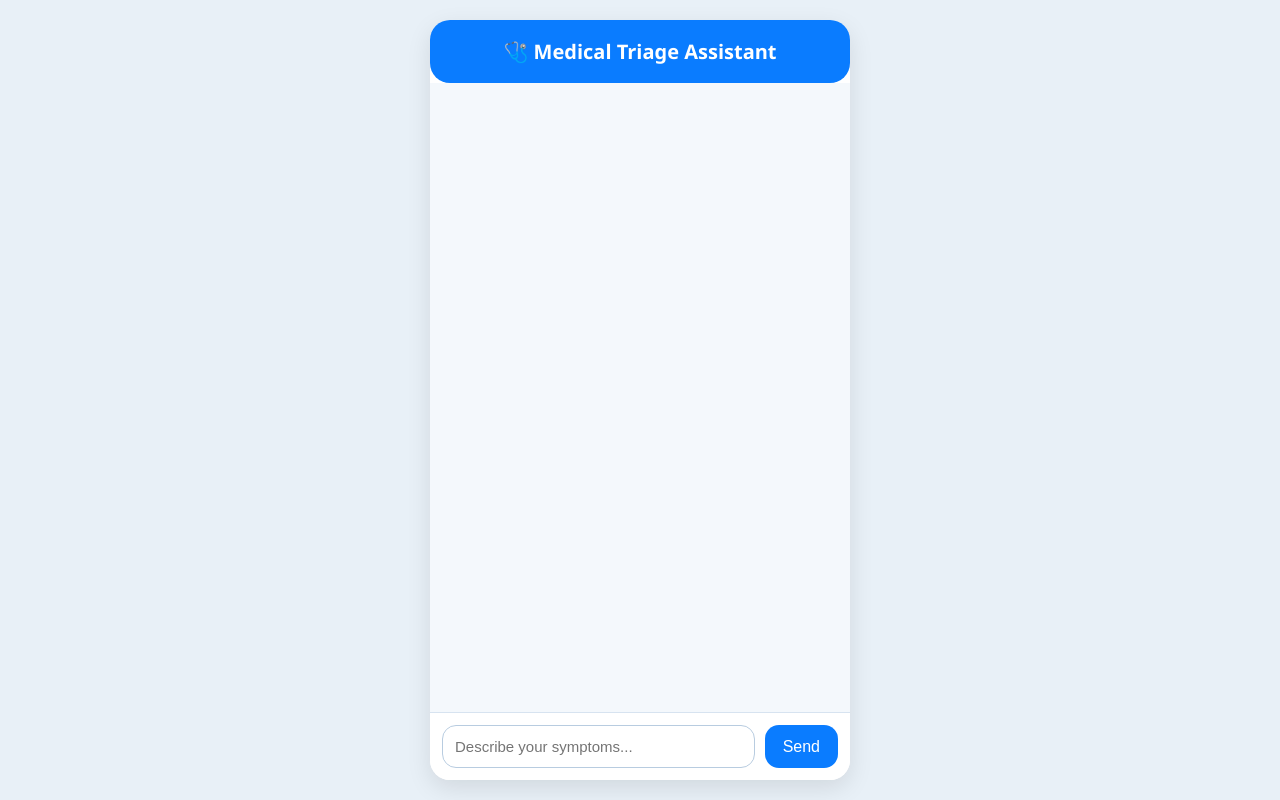
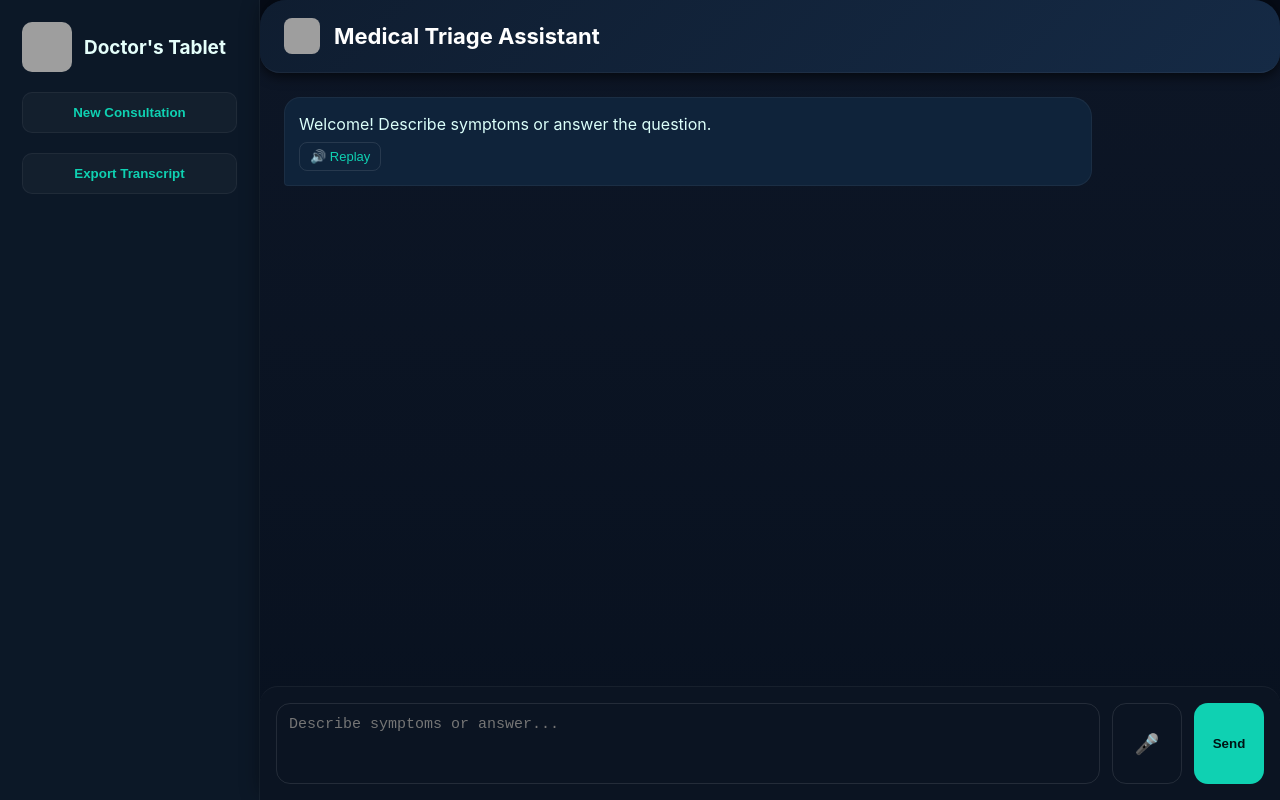
Before and after one commit to amjade699/healthcare-assistance, a plain HTML site: page index.html in a window 1280 px wide. Drawn offline with Linux system fonts and the light colour scheme; grey boxes are pictures that could not be loaded.

Commit message:
Updated project files

```diff
--- a/index.html
+++ b/index.html
@@ -1,167 +1,382 @@
-<!DOCTYPE html>
+<!doctype html>
 <html lang="en">
 <head>
-<meta charset="UTF-8" />
-<meta name="viewport" content="width=device-width, initial-scale=1.0" />
-<title>Medical Triage Assistant</title>
-
-<style>
-    body {
-        margin: 0;
-        font-family: "Segoe UI", Arial, sans-serif;
-        background: #e8f0f7;
-        display: flex;
-        justify-content: center;
-        align-items: center;
-        height: 100vh;
+  <meta charset="utf-8" />
+  <title>Doctor's Tablet — Medical Triage</title>
+  <meta name="viewport" content="width=device-width,initial-scale=1" />
+  <style>
+    :root {
+      --bg: #060c18;
+      --panel: #0d1626;
+      --panel-light: #132033;
+      --muted: #9fb0c8;
+      --accent: #0fd1b2;
+      --danger: #ff6b6b;
+      --glass: rgba(255,255,255,0.03);
+      --maxw: 1400px;
     }
 
-    .chat-wrapper {
-        width: 100%;
-        max-width: 420px;
-        height: 95vh;
-        background: white;
-        border-radius: 20px;
-        box-shadow: 0 8px 25px rgba(0, 0, 0, 0.1);
-        display: flex;
-        flex-direction: column;
-        overflow: hidden;
+    html,body {
+      margin:0;
+      height:100%;
+      background: var(--bg);
+      font-family: Inter, sans-serif;
     }
 
-    .header {
-        background: #0a7cff;
-        padding: 18px;
-        text-align: center;
-        color: white;
-        font-size: 20px;
-        font-weight: 600;
-        border-bottom-left-radius: 20px;
-        border-bottom-right-radius: 20px;
+    /* MAIN GRID */
+    .shell {
+      width:100%;
+      max-width:var(--maxw);
+      margin:0 auto;
+      display:grid;
+      grid-template-columns:260px auto;
+      height:100vh;
+      overflow:hidden;
     }
 
-    .chat-box {
-        flex: 1;
-        overflow-y: auto;
-        padding: 20px;
-        background: #f4f8fc;
+    /* ------------------------ SIDEBAR ------------------------ */
+    .sidebar{
+      background:#0c1827;
+      border-right:1px solid rgba(255,255,255,0.05);
+      padding:22px;
+      display:flex;
+      flex-direction:column;
+      gap:20px;
+    }
+    .brand{
+      display:flex;
+      align-items:center;
+      gap:12px;
+    }
+    .brand img{
+      width:50px;
+      height:50px;
+      border-radius:10px;
+    }
+    .brand h1{
+      color:#e5fffb;
+      margin:0;
+      font-size:19px;
+      font-weight:700;
+    }
+    .btn{
+      padding:12px;
+      border-radius:10px;
+      background:var(--glass);
+      color:var(--accent);
+      border:1px solid rgba(255,255,255,0.05);
+      cursor:pointer;
+      font-weight:600;
     }
 
-    .bubble {
-        max-width: 75%;
-        padding: 12px 16px;
-        border-radius: 18px;
-        margin-bottom: 14px;
-        font-size: 15px;
-        line-height: 1.4;
-        animation: fadeIn 0.2s ease-in;
+    /* ------------------------ MAIN PANEL ------------------------ */
+    .panel{
+      display:flex;
+      flex-direction:column;
+      height:100vh;
+      background:linear-gradient(180deg,#0d1626,#08111f);
+      border-top-left-radius:26px;
+      border-top-right-radius:26px;
+      overflow:hidden;
+      box-shadow:0 -6px 20px rgba(0,0,0,0.4);
     }
 
-    .bot {
-        background: #ffffff;
-        color: #333;
-        border: 1px solid #d4e1f1;
-        box-shadow: 0 2px 6px rgba(0,0,0,0.05);
+    /* Curved mobile-like header */
+    .topbar{
+      padding:18px 24px;
+      color:white;
+      border-bottom:1px solid rgba(255,255,255,0.05);
+      font-size:22px;
+      font-weight:700;
+      display:flex;
+      align-items:center;
+      gap:14px;
+      background:linear-gradient(135deg,#0f1d30,#152a45);
+      border-bottom-left-radius:20px;
+      border-bottom-right-radius:20px;
+      box-shadow:0 4px 12px rgba(0,0,0,0.6);
     }
 
-    .user {
-        background: #0a7cff;
-        color: white;
-        margin-left: auto;
-        border-bottom-right-radius: 4px;
+    .topbar img{
+      width:36px;
+      height:36px;
+      border-radius:8px;
     }
 
-    @keyframes fadeIn {
-        from { opacity: 0; transform: translateY(5px); }
-        to   { opacity: 1; transform: translateY(0); }
+    /* ------------------------ CHAT ZONE ------------------------ */
+    .chat{
+      flex:1;
+      overflow-y:auto;
+      padding:24px;
+      display:flex;
+      flex-direction:column;
+      gap:16px;
     }
 
-    .input-area {
-        padding: 12px;
-        background: #ffffff;
-        border-top: 1px solid #d7e3f0;
-        display: flex;
-        gap: 10px;
+    .msg{
+      max-width:80%;
+      padding:14px;
+      border-radius:16px;
+      font-size:16px;
+      line-height:1.5;
     }
 
-    .input-area input {
-        flex-grow: 1;
-        padding: 12px;
-        border-radius: 14px;
-        border: 1px solid #b8cce0;
-        font-size: 15px;
-        outline: none;
+    .user{
+      margin-left:auto;
+      background:var(--accent);
+      color:#00332e;
+      border-bottom-right-radius:4px;
+      border-top-left-radius:20px;
     }
 
-    .send-btn {
-        background: #0a7cff;
-        color: white;
-        border: none;
-        padding: 0 18px;
-        border-radius: 14px;
-        font-size: 16px;
-        cursor: pointer;
+    .bot{
+      background:#0f233a;
+      border:1px solid rgba(255,255,255,0.05);
+      color:#dbfffa;
+      border-bottom-left-radius:4px;
+      border-top-right-radius:20px;
     }
 
-    .send-btn:hover {
-        background: #005fcc;
+    .replay{
+      margin-top:6px;
+      padding:6px 10px;
+      background:transparent;
+      border:1px solid rgba(255,255,255,0.1);
+      border-radius:8px;
+      cursor:pointer;
+      color:var(--accent);
+      font-size:13px;
     }
 
+    /* ------------------------ FOOTER ------------------------ */
+    .footer{
+      display:flex;
+      gap:12px;
+      padding:16px;
+      border-top:1px solid rgba(255,255,255,0.05);
+      background:#0b1422;
+      border-top-left-radius:18px;
+      border-top-right-radius:18px;
+    }
+
+    #prompt{
+      flex:1;
+      min-height:55px;
+      background:transparent;
+      border:1px solid rgba(255,255,255,0.1);
+      border-radius:14px;
+      color:white;
+      padding:12px;
+      font-size:15px;
+      resize:none;
+    }
+
+    #sendBtn, #micBtn{
+      padding:14px;
+      border-radius:14px;
+      cursor:pointer;
+      font-weight:600;
+      width:70px;
+      text-align:center;
+    }
+
+    #sendBtn{
+      background:var(--accent);
+      color:#001414;
+      border:none;
+    }
+
+    #micBtn{
+      background:transparent;
+      border:1px solid rgba(255,255,255,0.1);
+      color:var(--accent);
+      font-size:20px;
+    }
+
+    /* Loading dots */
     .loading {
-        font-style: italic;
-        color: #555;
+      width: 14px;
+      height: 14px;
+      border-radius: 50%;
+      background: var(--accent);
+      animation: pulse 0.8s infinite alternate;
+      margin-left: 10px;
     }
-</style>
+
+    @keyframes pulse {
+      from { transform: scale(0.5); opacity:0.3; }
+      to { transform: scale(1); opacity:1; }
+    }
+
+    @media(max-width:900px){
+      .shell{ grid-template-columns:1fr; }
+      .sidebar{ display:none; }
+      .panel{ border-radius:0; }
+    }
+  </style>
 </head>
 
 <body>
+<div class="shell">
 
-<div class="chat-wrapper">
-    <div class="header">🩺 Medical Triage Assistant</div>
+  <!-- SIDEBAR -->
+  <aside class="sidebar">
+    <div class="brand">
+      <img src="https://cdn-icons-png.flaticon.com/512/2966/2966486.png">
+      <h1>Doctor's Tablet</h1>
+    </div>
 
-    <div id="chatBox" class="chat-box"></div>
+    <button class="btn" id="newConBtn">New Consultation</button>
+    <button class="btn" id="downloadBtn">Export Transcript</button>
+  </aside>
 
-    <div class="input-area">
-        <input id="userInput" placeholder="Describe your symptoms..." />
-        <button class="send-btn" onclick="sendMessage()">Send</button>
+  <!-- MAIN PANEL -->
+  <main class="panel">
+
+    <!-- HEADER WITH HOSPITAL LOGO -->
+    <div class="topbar">
+      <img src="https://cdn-icons-png.flaticon.com/512/1484/1484841.png">
+      Medical Triage Assistant
     </div>
+
+    <div id="chat" class="chat"></div>
+
+    <div class="footer">
+      <textarea id="prompt" placeholder="Describe symptoms or answer..."></textarea>
+      <button id="micBtn">🎤</button>
+      <button id="sendBtn">Send</button>
+    </div>
+  </main>
 </div>
 
 <script>
-const chatBox = document.getElementById("chatBox");
-const input = document.getElementById("userInput");
+/* ELEMENTS */
+const chat=document.getElementById("chat");
+const promptBox=document.getElementById("prompt");
+const sendBtn=document.getElementById("sendBtn");
+const micBtn=document.getElementById("micBtn");
+const newConBtn=document.getElementById("newConBtn");
+const downloadBtn=document.getElementById("downloadBtn");
 
-function addMessage(text, sender) {
-    let div = document.createElement("div");
-    div.classList.add("bubble", sender);
-    div.innerText = text;
-    chatBox.appendChild(div);
-    chatBox.scrollTop = chatBox.scrollHeight;
+let messagesLocal=[];
+
+/* CLEAN TEXT */
+function cleanOutput(text){
+  return text
+    .replace(/\(type:.*?\)/gi,"")
+    .replace(/Q:\s*/gi,"")
+    .replace(/\\n/g," ")
+    .replace(/\s\s+/g," ")
+    .trim();
 }
 
-async function sendMessage() {
-    const message = input.value.trim();
-    if (!message) return;
+/* ADD USER */
+function pushUser(t){
+  messagesLocal.push({role:"user",content:t});
+  const m=document.createElement("div");
+  m.className="msg user";
+  m.textContent=t;
+  chat.appendChild(m);
+  chat.scrollTop=chat.scrollHeight;
+}
 
-    addMessage(message, "user");
-    input.value = "";
+/* ADD BOT */
+function pushBot(t){
+  const clean=cleanOutput(t);
+  messagesLocal.push({role:"assistant",content:clean});
 
-    // Show typing indicator
-    let loading = document.createElement("div");
-    loading.classList.add("bubble", "bot", "loading");
-    loading.innerText = "Typing...";
-    chatBox.appendChild(loading);
-    chatBox.scrollTop = chatBox.scrollHeight;
+  const m=document.createElement("div");
+  m.className="msg bot";
 
-    // Call backend
-    const form = new FormData();
-    form.append("prompt", message);
+  const tx=document.createElement("div");
+  tx.textContent=clean;
+  m.appendChild(tx);
 
-    const res = await fetch("/llm", { method: "POST", body: form });
-    const data = await res.text();
+  const replay=document.createElement("button");
+  replay.className="replay";
+  replay.textContent="🔊 Replay";
+  replay.onclick=()=>playTTS();
+  m.appendChild(replay);
 
-    loading.remove();
-    addMessage(data, "bot");
+  chat.appendChild(m);
+  chat.scrollTop=chat.scrollHeight;
 }
+
+/* LOADING */
+function showLoading(){
+  const bubble=document.createElement("div");
+  bubble.id="loadingBubble";
+  bubble.className="msg bot";
+  bubble.innerHTML=`<div style="display:flex;align-items:center;">Thinking <div class='loading'></div></div>`;
+  chat.appendChild(bubble);
+  chat.scrollTop=chat.scrollHeight;
+}
+function hideLoading(){
+  const bubble=document.getElementById("loadingBubble");
+  if(bubble) bubble.remove();
+}
+
+/* SEND */
+sendBtn.onclick=async()=>{
+  const text=promptBox.value.trim();
+  if(!text) return;
+
+  pushUser(text);
+  promptBox.value="";
+
+  showLoading();
+
+  const fd=new FormData();
+  fd.append("prompt",text);
+
+  const r=await fetch("/llm",{method:"POST",body:fd});
+  hideLoading();
+
+  const out=await r.text();
+  pushBot(out);
+};
+
+/* MIC RECORD */
+let recognizing=false;
+window.SpeechRecognition = window.SpeechRecognition || window.webkitSpeechRecognition;
+const recognition = window.SpeechRecognition ? new window.SpeechRecognition() : null;
+
+if(recognition){
+  recognition.lang="en-US";
+  recognition.onresult = e => promptBox.value = e.results[0][0].transcript;
+  recognition.onend = ()=>{recognizing=false;micBtn.textContent="🎤";}
+}
+
+micBtn.onclick=()=>recognition && (!recognizing ? (recognition.start(), recognizing=true, micBtn.textContent="🎙️") : recognition.stop());
+
+/* TTS */
+async function playTTS(){
+  const resp=await fetch("/tts",{method:"POST"});
+  const blob=await resp.blob();
+  const url=URL.createObjectURL(blob);
+  const a=new Audio(url);
+  a.play();
+}
+
+/* NEW CONSULTATION */
+newConBtn.onclick=()=>{
+  chat.innerHTML="";
+  messagesLocal=[];
+  pushBot("New consultation started. How can I assist?");
+};
+
+/* EXPORT */
+downloadBtn.onclick=()=>{
+  const txt=messagesLocal.map(m=>`${m.role.toUpperCase()}: ${m.content}`).join("\n\n");
+  const blob=new Blob([txt],{type:"text/plain"});
+  const url=URL.createObjectURL(blob);
+  const a=document.createElement("a");
+  a.href=url;
+  a.download="transcript.txt";
+  a.click();
+};
+
+pushBot("Welcome! Describe symptoms or answer the question.");
 </script>
 
 </body>
```
Also changed, not shown: 7 other files.
